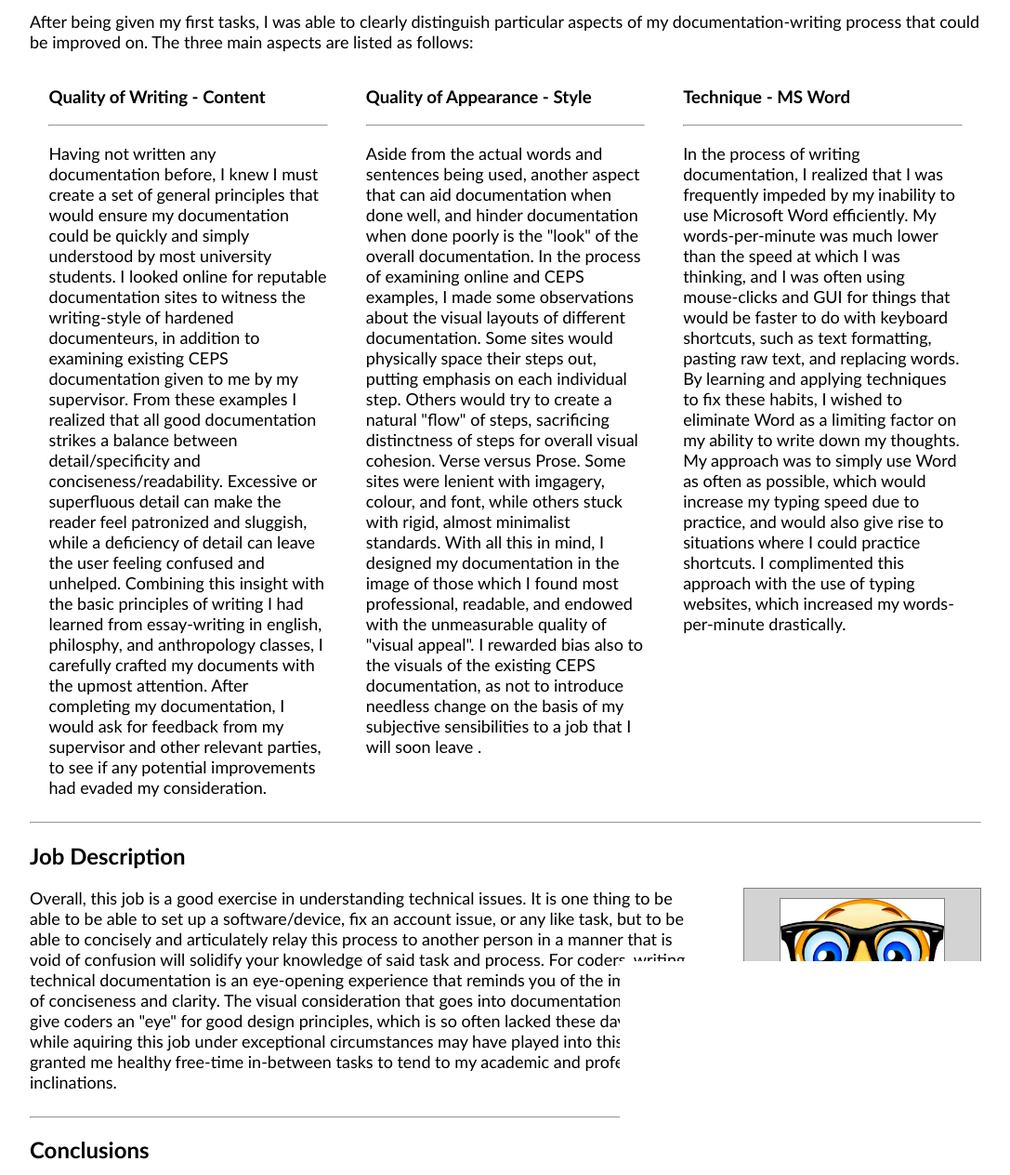
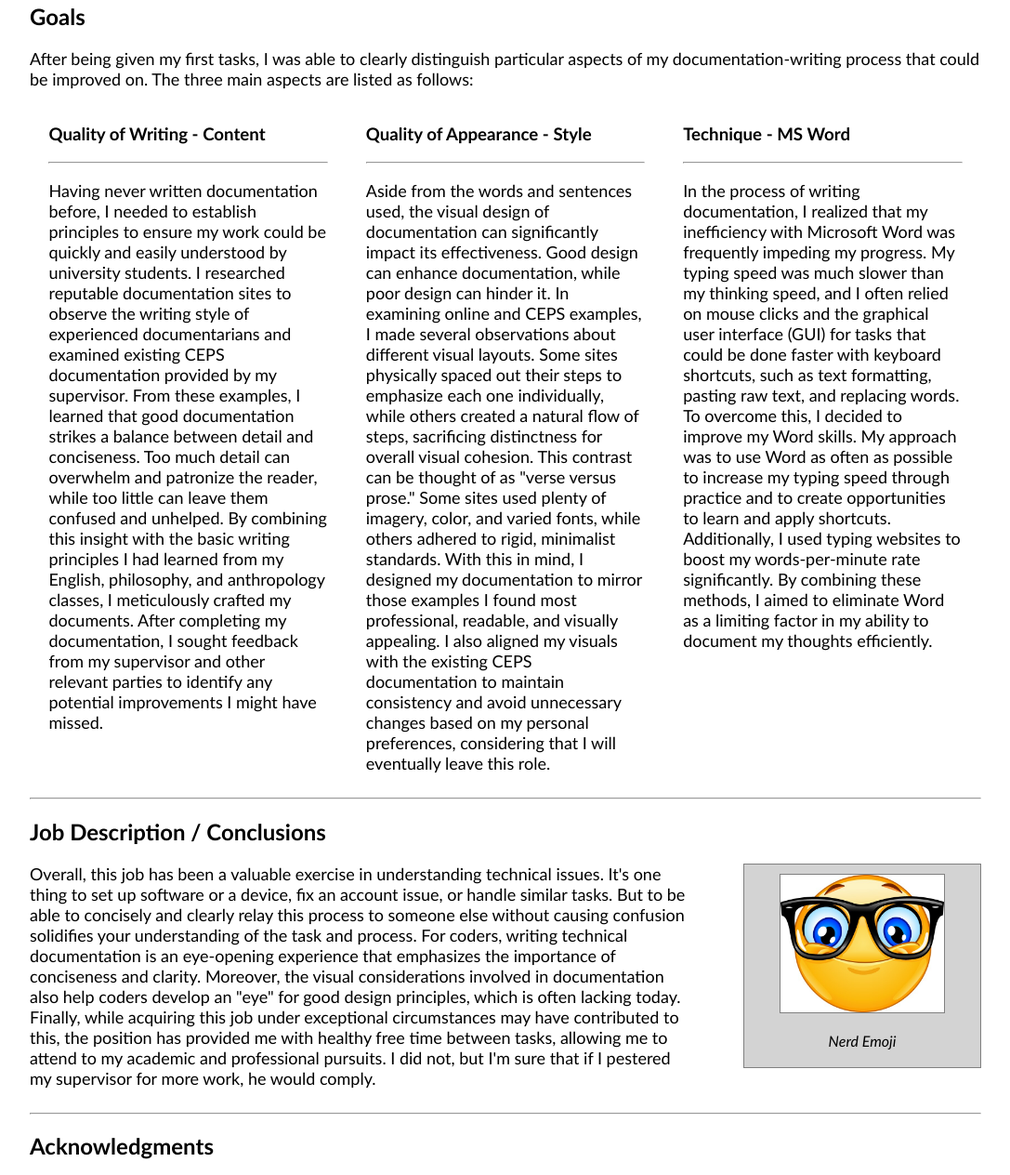
Before and after one commit to SamuelDuffy/WTR-S24, a plain HTML site: page index.html in a window 1280 px wide. Shown: the part 745-2009 px from the top of the page at 93% size, without its empty margins (96-1183 px from the left). Drawn offline with Linux system fonts and the light colour scheme.

Commit message:
more content

```diff
--- a/index.html
+++ b/index.html
@@ -27,21 +27,26 @@
         <h1>Introduction</h1>
         <p>
             I had the pleasure of working as a CEPS Student IT Technician at the University of Guelph for the Summer of 2024.
-            In this website I will go over my experience, reflect on my goals, and review the position.
-            On this page I will fulfill the basic elements of a Work Term Report as listed in the guide.
-            On the <a href="html/experience.html">experience</a> page I will discuss the specific tasks I undertook and the problems I overcame, and on the <a href="html/sidequests.html">side quests</a> page I will talk about the other interesting things I learned during my time at this position.
+            On this website I will recount my experience, reflect on my goals, and review the position in what will culminate as my Work Term Report.
+        </p>
+        <p>
+            On this page I will fulfill the basic elements of a Work Term Report as listed in the guide, such as my goals, description of the job, and conclusions.
+            On the <a href="html/experience.html">experience</a> page I will recount the specific tasks I undertook and the problems I overcame, and on the <a href="html/sidequests.html">side quests</a> page I will talk about the other interesting things I learned during my time at this position.
         </p>
         <hr>
         <h2>Information about the Employer</h2>
         <div class="divhalf">
             <div class="divhalftext">
                 <p style="margin-top:0px;">
-                    I was employed by the University of Guelph, working under the CEPS IT team. The CEPS (College of Engineering and Physical Sciences) IT team is responsible for handling and maintaining the hardware, software, and account aspects of the College.
+                    I was employed by the University of Guelph, working under the CEPS IT team.
+                    The CEPS (College of Engineering and Physical Sciences) IT team is responsible for handling and maintaining the hardware, software, and account aspects of CEPS.
                 </p>
                 <p>
-                    My role pertained mostly to documentation.
-                    Rather than simply remembering the technical procedure for, say, how to set up a Simapro server, the CEPS IT team would instead create step-by-step instructions on how to set it up, keeping close attenion to detail and making careful note of lesser details such as required permissions, changes made to documentation, timestamps, and common errors or issues in the procedure.
-                    Much of my work could be described simply as creating new documentation and modifiying existing documentation. The specifics can be found in <a href="html/experience.html">experience</a>.
+                    My role pertained mostly to documentation of internal processes.
+                    By documentation, I mean writing and modifying detailed technical instructions and processes that might be needed in the future.
+                    For example, instead of relying on memory for the technical steps to set up a Simapro server, the CEPS IT team creates step-by-step instructions for the setup.
+                    These instructions include detailed notes on required permissions, changes made to the documentation, timestamps of the changes, and common errors or issues encountered during the procedure.
+                    For a more specific understanding of my work, see <a href="html/experience.html">experience</a>.
                 </p>
             </div>
             <div class="divhalfimage">
@@ -61,12 +66,12 @@
                 <h3>Quality of Writing - Content</h3>
                 <hr>
                 <p>
-                    Having not written any documentation before, I knew I must create a set of general principles that would ensure my documentation could be quickly and simply understood by most university students.
-                    I looked online for reputable documentation sites to witness the writing-style of hardened documenteurs, in addition to examining existing CEPS documentation given to me by my supervisor.
-                    From these examples I realized that all good documentation strikes a balance between detail/specificity and conciseness/readability.
-                    Excessive or superfluous detail can make the reader feel patronized and sluggish, while a deficiency of detail can leave the user feeling confused and unhelped.
-                    Combining this insight with the basic principles of writing I had learned from essay-writing in english, philosphy, and anthropology classes, I carefully crafted my documents with the upmost attention.
-                    After completing my documentation, I would ask for feedback from my supervisor and other relevant parties, to see if any potential improvements had evaded my consideration.
+                    Having never written documentation before, I needed to establish principles to ensure my work could be quickly and easily understood by university students.
+                    I researched reputable documentation sites to observe the writing style of experienced documentarians and examined existing CEPS documentation provided by my supervisor.
+                    From these examples, I learned that good documentation strikes a balance between detail and conciseness.
+                    Too much detail can overwhelm and patronize the reader, while too little can leave them confused and unhelped.
+                    By combining this insight with the basic writing principles I had learned from my English, philosophy, and anthropology classes, I meticulously crafted my documents.
+                    After completing my documentation, I sought feedback from my supervisor and other relevant parties to identify any potential improvements I might have missed.
                 </p>
             </div>
 
@@ -74,13 +79,14 @@
                 <h3>Quality of Appearance - Style</h3>
                 <hr>
                 <p>
-                    Aside from the actual words and sentences being used, another aspect that can aid documentation when done well, and hinder documentation when done poorly is the "look" of the overall documentation.
-                    In the process of examining online and CEPS examples, I made some observations about the visual layouts of different documentation.
-                    Some sites would physically space their steps out, putting emphasis on each individual step.
-                    Others would try to create a natural "flow" of steps, sacrificing distinctness of steps for overall visual cohesion. Verse versus Prose.
-                    Some sites were lenient with imgagery, colour, and font, while others stuck with rigid, almost minimalist standards.
-                    With all this in mind, I designed my documentation in the image of those which I found most professional, readable, and endowed with the unmeasurable quality of "visual appeal".
-                    I rewarded bias also to the visuals of the existing CEPS documentation, as not to introduce needless change on the basis of my subjective sensibilities to a job that I will soon leave .
+                    Aside from the words and sentences used, the visual design of documentation can significantly impact its effectiveness.
+                    Good design can enhance documentation, while poor design can hinder it.
+                    In examining online and CEPS examples, I made several observations about different visual layouts.
+                    Some sites physically spaced out their steps to emphasize each one individually, while others created a natural flow of steps, sacrificing distinctness for overall visual cohesion.
+                    This contrast can be thought of as "verse versus prose."
+                    Some sites used plenty of imagery, color, and varied fonts, while others adhered to rigid, minimalist standards.
+                    With this in mind, I designed my documentation to mirror those examples I found most professional, readable, and visually appealing.
+                    I also aligned my visuals with the existing CEPS documentation to maintain consistency and avoid unnecessary changes based on my personal preferences, considering that I will eventually leave this role.
 
                 </p>
             </div>
@@ -89,25 +95,30 @@
                 <h3>Technique - MS Word</h3>
                 <hr>
                 <p>
-                    In the process of writing documentation, I realized that I was frequently impeded by my inability to use Microsoft Word efficiently.
-                    My words-per-minute was much lower than the speed at which I was thinking, and
-                    I was often using mouse-clicks and GUI for things that would be faster to do with keyboard shortcuts, such as text formatting, pasting raw text, and replacing words.
-                    By learning and applying techniques to fix these habits, I wished to eliminate Word as a limiting factor on my ability to write down my thoughts.
-                    My approach was to simply use Word as often as possible, which would increase my typing speed due to practice, and would also give rise to situations where I could practice shortcuts.
-                    I complimented this approach with the use of typing websites, which increased my words-per-minute drastically.
+                    In the process of writing documentation, I realized that my inefficiency with Microsoft Word was frequently impeding my progress.
+                    My typing speed was much slower than my thinking speed, and I often relied on mouse clicks and the graphical user interface (GUI) for tasks that could be done faster with keyboard shortcuts, such as text formatting, pasting raw text, and replacing words.
+                    To overcome this, I decided to improve my Word skills.
+                    My approach was to use Word as often as possible to increase my typing speed through practice and to create opportunities to learn and apply shortcuts.
+                    Additionally, I used typing websites to boost my words-per-minute rate significantly.
+                    By combining these methods, I aimed to eliminate Word as a limiting factor in my ability to document my thoughts efficiently.
                 </p>
             </div>
         </div>
         <hr>
-        <h2>Job Description</h2>
+        <h2>Job Description / Conclusions</h2>
         <div class="divhalf">
             <div class="divhalftext">
                 <p style="margin-top:0px;">
-                    Overall, this job is a good exercise in understanding technical issues.
-                    It is one thing to be able to be able to set up a software/device, fix an account issue, or any like task, but to be able to concisely and articulately relay this process to another person in a manner that is void of confusion will solidify your knowledge of said task and process.
-                    For coders, writing technical documentation is an eye-opening experience that reminds you of the importance of conciseness and clarity.
-                    The visual consideration that goes into documentation will also give coders an "eye" for good design principles, which is so often lacked these days.
-                    Finally, while aquiring this job under exceptional circumstances may have played into this, this job granted me healthy free-time in-between tasks to tend to my academic and profesional inclinations.
+                    Overall, this job has been a valuable exercise in understanding technical issues.
+                    It's one thing to set up software or a device, fix an account issue, or handle similar tasks.
+                    But to be able to concisely and clearly relay this process to someone else without causing confusion solidifies your understanding of the task and process.
+                    For coders, writing technical documentation is an eye-opening experience that emphasizes the importance of conciseness and clarity.
+                    Moreover, the visual considerations involved in documentation also help coders develop an "eye" for good design principles, which is often lacking today.
+                    Finally, while acquiring this job under exceptional circumstances may have contributed to this, the position has provided me with healthy free time between tasks, allowing me to attend to my academic and professional pursuits.
+                    I did not, but I'm sure that if I pestered my supervisor for more work, he would comply.
+                </p>
+                <p>
+
                 </p>
             </div>
             <div class="divhalfimage">
@@ -115,11 +126,11 @@
                 <p><i>Nerd Emoji</i></p>
             </div>
         </div>
-        <hr>
+        <!-- <hr>
         <h2>Conclusions</h2>
         <p>
             See above paragraph
-        </p>
+        </p> -->
         <hr>
         <h2>Acknowledgments</h2>
         <p>
@@ -128,7 +139,8 @@
             However this program has genuinely helped me avoid turmoil and the risk of losing co-op in a stressful and unpredictable market, and I offer my sincere gratitude to everyone involved in the program.
             I would also like to thank my supervisor, Bogdan, for supporting me and giving me tasks when he found the chance, and I apologize for not bugging you more.
         </p>
-
+        <br>
+        <br>
     </main>
 </body>
 </html>
```
Also changed, not shown: html/sidequests.html (+51 -11 lines).
